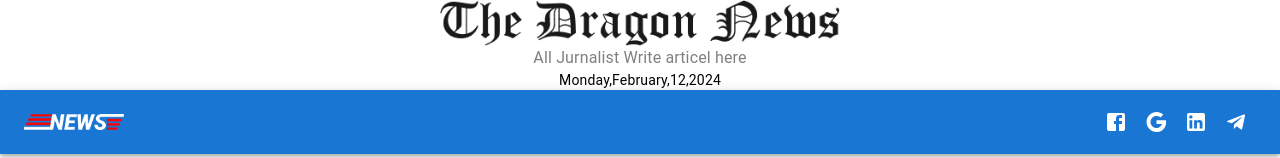
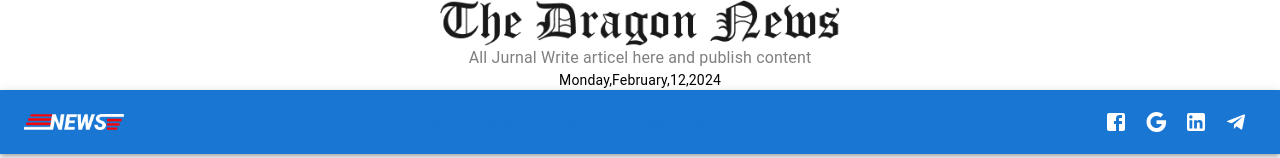
Before and after one commit to shuvo794/news-portal-site, a Next.js app: page / in a window 1280 px wide. Shown: the top 158 px of the page. Built offline with nearby package versions, Linux system fonts and the light colour scheme.

Commit message:
work a formate a code

```diff
--- a/src/components/shared/Header/Header.js
+++ b/src/components/shared/Header/Header.js
@@ -19,7 +19,7 @@ const Header = () => {
           color="gray"
           textAlign="center"
         >
-          All Jurnalist Write articel here
+          All Jurnal Write articel here and publish content
         </Typography>
         <Typography variant="body2" className="mb-5" textAlign="center">
           {currentDate}
```
